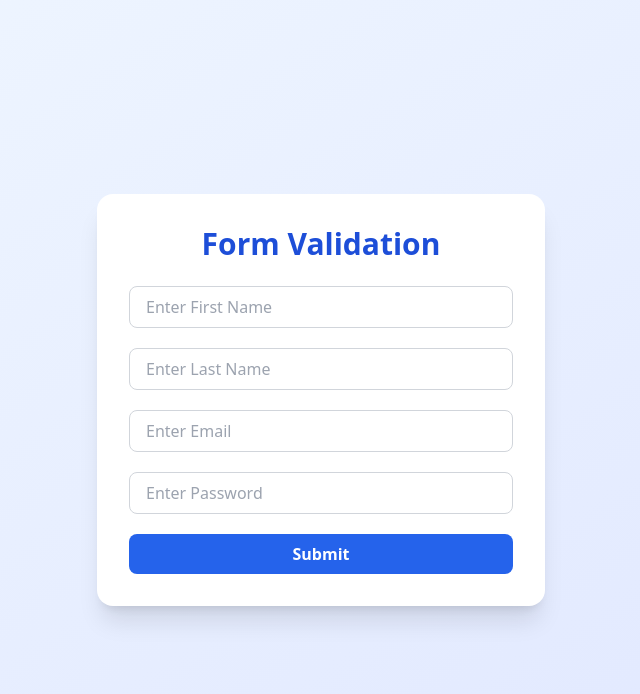
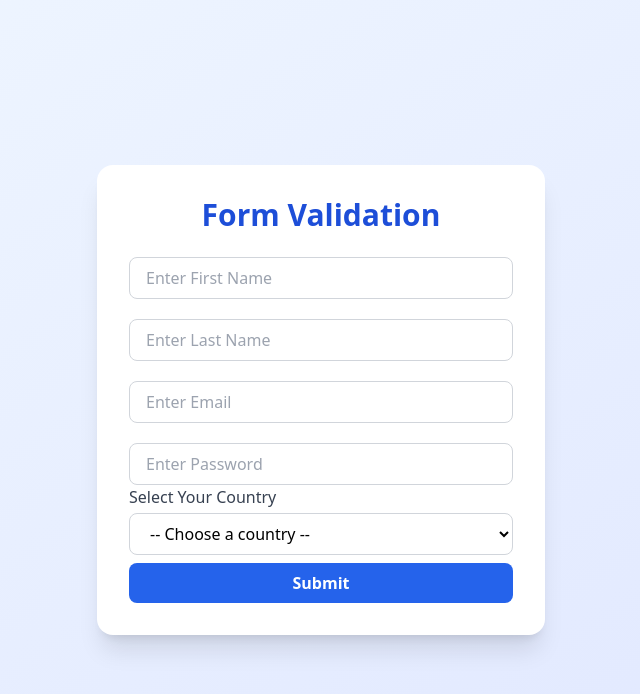
Before and after one commit to DevSohel32/form-data-validation, a PHP site: page / in a window 1280 px wide. Shown: the top 694 px of the page, without its empty margins (319-959 px from the left). Run offline with PHP 8.4, Linux system fonts and the light colour scheme; some libraries are stand-ins or nearby versions.

Commit message:
feat: Add country selection to form

```diff
--- a/index.php
+++ b/index.php
@@ -1,11 +1,13 @@
 <!DOCTYPE html>
 <html lang="en">
+
 <head>
     <meta charset="UTF-8" />
     <meta name="viewport" content="width=device-width, initial-scale=1.0" />
     <title>Form Validation</title>
     <script src="https://cdn.tailwindcss.com"></script>
 </head>
+
 <body class="bg-gradient-to-br from-blue-50 to-indigo-100 flex items-center justify-center min-h-screen">
 
     <?php
@@ -17,6 +19,7 @@
         $fname = validation($_POST['fname']);
         $lname = validation($_POST['lname']);
         $email = validation($_POST['email']);
+        $country = $_POST['country'] ?? '';
         $password = validation($_POST['password']);
 
         // First name validation
@@ -54,13 +57,20 @@
         } else {
             $data['password'] = $password;
         }
+        if (empty($_POST['country'])) {
+            $errors['country'] = '⚠️ Please select your country.';
+        } else {
+            $data['country'] = validation($_POST['country']);
+        }
+
 
         if (empty($errors)) {
             $success = true;
         }
     }
 
-  function validation($data) {
+    function validation($data)
+    {
         return htmlspecialchars(stripslashes(trim($data)), ENT_QUOTES, 'UTF-8');
     }
     ?>
@@ -110,6 +120,10 @@
                     <p class="text-red-500 text-sm mt-1"><?= $errors['email'] ?></p>
                 <?php endif; ?>
             </div>
+            <!-- Email -->
+            <div>
+
+            </div>
 
             <!-- Password -->
             <div>
@@ -118,16 +132,27 @@
                 <?php if (isset($errors['password'])): ?>
                     <p class="text-red-500 text-sm mt-1"><?= $errors['password'] ?></p>
                 <?php endif; ?>
+                <div>
+                    <label for="country" class="block text-gray-700 font-medium mb-1">Select Your Country</label>
+                    <select name="country" id="country"
+                        class="w-full border <?= isset($errors['country']) ? 'border-red-500' : 'border-gray-300' ?> rounded-lg px-4 py-2 focus:ring-2 focus:ring-blue-500 focus:outline-none bg-white">
+                        <option value="">-- Choose a country --</option>
+                        <option value="Bangladesh" <?= (isset($_POST['country']) && $_POST['country'] == 'Bangladesh') ? 'selected' : '' ?>>Bangladesh</option>
+                        <option value="India" <?= (isset($_POST['country']) && $_POST['country'] == 'India') ? 'selected' : '' ?>>India</option>
+                        <option value="Pakistan" <?= (isset($_POST['country']) && $_POST['country'] == 'Pakistan') ? 'selected' : '' ?>>Pakistan</option>
+                    </select>
+
+                    <?php if (isset($errors['country'])): ?>
+                        <p class="text-red-500 text-sm mt-1"><?= $errors['country'] ?></p>
+                    <?php endif; ?>
                 </div>
-
-      <!-- Submit -->
-      <div>
                 <button type="submit" name="submit"
-          class="w-full bg-blue-600 hover:bg-blue-700 text-white font-semibold py-2 rounded-lg transition duration-200">
+                    class="w-full bg-blue-600 hover:bg-blue-700 text-white font-semibold py-2 rounded-lg transition duration-200 mt-2">
                     Submit
                 </button>
             </div>
         </form>
     </div>
 </body>
+
 </html>
```
Also changed, not shown: tailwind.config.js (added). Lines whose indentation alone changed are shown as unchanged.
